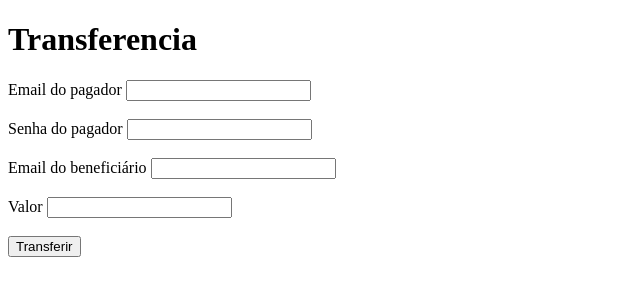
After one commit to JVLMelo/caixa_eletronico, a Django app: page /opcoes/transferencia in a window 1280 px wide. The commit adds this page. Shown: the top 300 px of the page, without its empty margins (0-640 px from the left). Run offline with Django 5.2, Linux system fonts and the light colour scheme.

Commit message:
Parte de transferencia terminada

```diff
--- a/caixa/templates/opcoes.html
+++ b/caixa/templates/opcoes.html
@@ -15,7 +15,7 @@
         <a href="{% url 'saque' %}">Saque</a>
         <br>
         <br>
-        <a href="">Transferencia</a>
+        <a href="{% url 'transferencia' %}">Transferencia</a>
     </div>
 </body>
 </html>
--- /dev/null
+++ b/caixa/templates/transferencia.html
@@ -0,0 +1,33 @@
+<!DOCTYPE html>
+<html lang="pt-br">
+<head>
+    <meta charset="UTF-8">
+    <meta name="viewport" content="width=device-width, initial-scale=1.0">
+    <title>Transferencia</title>
+</head>
+<body>
+    <h1>Transferencia</h1>
+
+    <form action="{% url 'transferencia' %}" method="POST"> {% csrf_token %}
+
+        <label for="">Email do pagador</label>
+        <input type="email" name="email_paga" id="">
+        <br>
+        <br>
+        <label for="">Senha do pagador</label>
+        <input type="password" name="senha" id="">
+        <br>
+        <br>
+        <label for="">Email do beneficiário</label>
+        <input type="email" name="email_bene" id="">
+        <br>
+        <br>
+        <label for="">Valor</label>
+        <input type="number" name="valor" id="">
+        <br>
+        <br>
+        <input type="submit" value="Transferir">
+
+    </form>
+</body>
+</html>
--- a/caixa/urls.py
+++ b/caixa/urls.py
@@ -7,5 +7,6 @@ urlpatterns = [
     path('login/', views.login, name="login"),
     path('opcoes/', views.opcoes, name="opcoes"),
     path('opcoes/depostio', views.deposito, name="deposito"),
-    path('opcoes/saque', views.saque, name="saque")
+    path('opcoes/saque', views.saque, name="saque"),
+    path('opcoes/transferencia', views.transferencia, name="transferencia")
 ]
--- a/caixa/views.py
+++ b/caixa/views.py
@@ -87,3 +87,31 @@ def saque(request):
                 return render(request, 'opcoes.html')
         else:
             return render(request, 'saque.html')
+
+def transferencia(request):
+    if request.method == 'GET':
+        return render(request, 'transferencia.html')
+    else:
+        email_paga = request.POST.get('email_paga')
+        senha = request.POST.get('senha')
+        email_bene = request.POST.get('email_bene')
+        valor = request.POST.get('valor')
+        item1 = Usuario.objects.get(email=email_paga)
+        item2 = Usuario.objects.get(email=email_bene)
+        valor_atual_paga = item1.valor
+        valor_atual_bene = item2.valor
+
+        if Usuario.objects.filter(email=email_paga).exists() & Usuario.objects.filter(senha=senha).exists() & Usuario.objects.filter(email=email_bene).exists():
+            if int(valor) > valor_atual_paga:
+                return render(request, 'saque.html')
+            else:
+                novo_valor_paga = valor_atual_paga - int(valor)
+                novo_valor_bene = valor_atual_bene + int(valor)
+                item1.valor = novo_valor_paga
+                item2.valor = novo_valor_bene
+                item1.save()
+                item2.save()
+
+                return render(request, 'opcoes.html')
+        else:
+            return render(request, 'transferencia.html')
```
Also changed, not shown: db.sqlite3.
